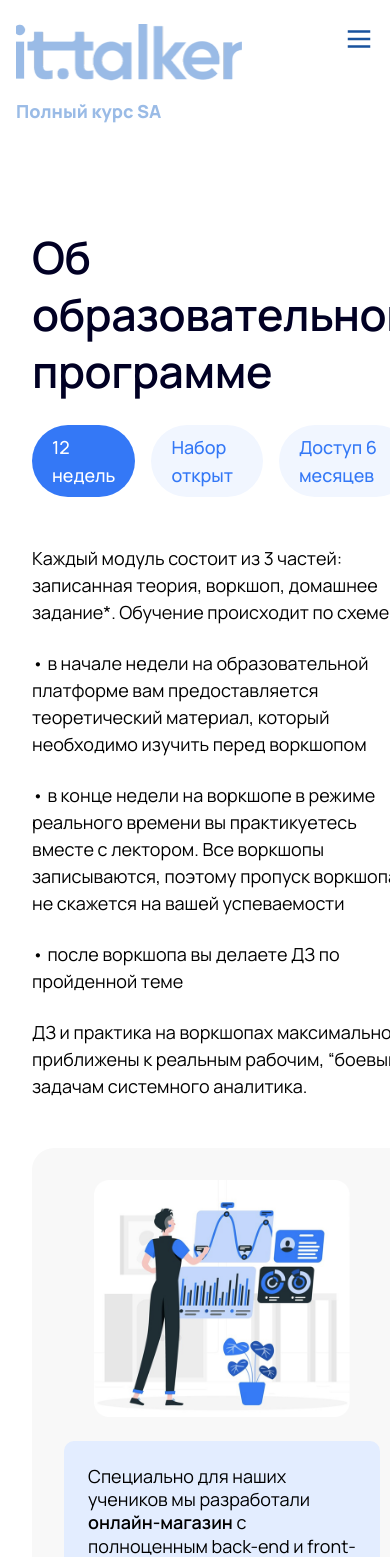
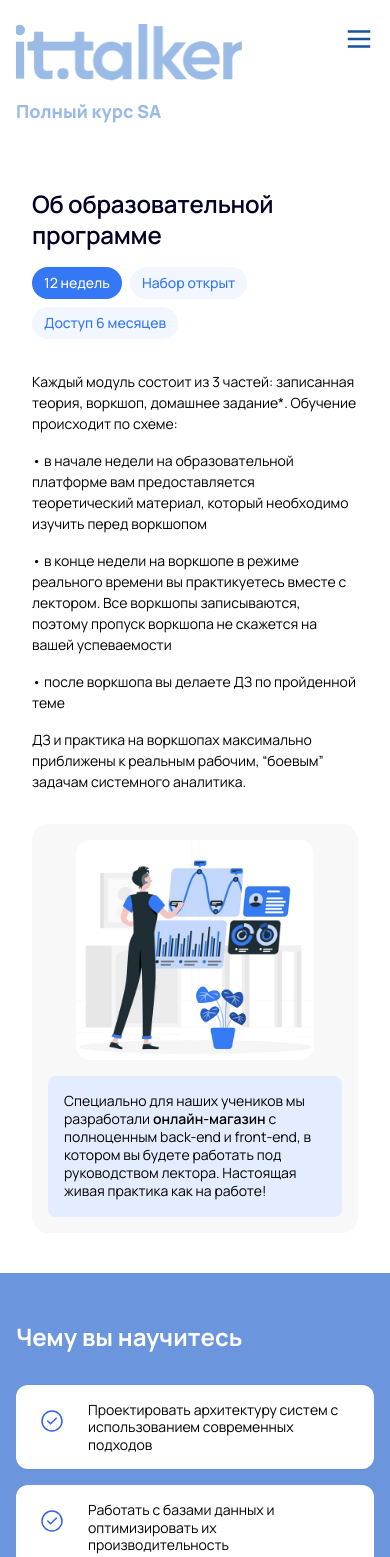
Before and after one commit to temirrllan/ittalker, a Next.js app: page /about in a window 390 px wide. Shown: the top 1557 px of the page. Built offline with nearby package versions, Linux system fonts and the light colour scheme.

Commit message:
hero responsivness

```diff
--- a/src/sections/AboutHero.tsx
+++ b/src/sections/AboutHero.tsx
@@ -15,47 +15,47 @@ const listItems = [
 
 const AboutHero = () => {
   return (
-    <section className="py-20 px-4 md:px-0">
+    <section className="py-10 sm:py-16 md:py-20 px-4 md:px-0">
       <div className="container mx-auto">
         <AnimatedSection direction="up">
           <div className="max-w-[91.625rem] mx-auto">
-            <div className="grid md:grid-cols-2 gap-12">
+            <div className="grid md:grid-cols-2 gap-8 md:gap-12">
               <div>
-                <h1 className="text-[2.78rem] font-semibold leading-[129%] tracking-[-0.01em] text-[#010024] mb-6">
+                <h1 className="text-2xl sm:text-3xl md:text-4xl lg:text-[2.78rem] font-semibold leading-[129%] tracking-[-0.01em] text-[#010024] mb-4 md:mb-6">
                   Об образовательной программе
                 </h1>
 
-                <div className="flex items-center gap-4 mb-12">
+                <div className="flex flex-wrap items-center gap-2 sm:gap-4 mb-8 md:mb-12">
                   {badges.map((badge, index) => (
                     <div
                       key={index}
-                      className={`flex items-center ${badge.bgColor} px-5 py-2 rounded-[6.25rem]`}
+                      className={`flex items-center ${badge.bgColor} px-3 sm:px-5 py-1.5 sm:py-2 rounded-[6.25rem]`}
                     >
-                      <span className={`text-lg font-medium ${badge.textColor}`}>
+                      <span className={`text-sm sm:text-base md:text-lg font-medium ${badge.textColor}`}>
                         {badge.text}
                       </span>
                     </div>
                   ))}
                 </div>
 
-                <div className="flex flex-col gap-6">
-                  <p className="text-lg leading-[150%] text-[#000000]">
+                <div className="flex flex-col gap-4 sm:gap-6">
+                  <p className="text-sm sm:text-base md:text-lg leading-[150%] text-[#000000]">
                     Каждый модуль состоит из 3 частей: записанная теория, воркшоп, домашнее задание*. Обучение происходит по схеме:
                   </p>
-                  <ul className="flex flex-col gap-6">
+                  <ul className="flex flex-col gap-4 sm:gap-6">
                     {listItems.map((item, index) => (
-                      <li key={index} className="text-lg leading-[150%] text-[#000000]">
+                      <li key={index} className="text-sm sm:text-base md:text-lg leading-[150%] text-[#000000]">
                         • {item}
                       </li>
                     ))}
                   </ul>
-                  <p className="text-lg leading-[150%] text-[#000000]">
+                  <p className="text-sm sm:text-base md:text-lg leading-[150%] text-[#000000]">
                     ДЗ и практика на воркшопах максимально приближены к реальным рабочим, &ldquo;боевым&rdquo; задачам системного аналитика.
                   </p>
                 </div>
               </div>
 
-              <div className="bg-[#F8F8F8] rounded-[1.375rem] p-8 h-full">
+              <div className="bg-[#F8F8F8] rounded-[1rem] md:rounded-[1.375rem] p-4 sm:p-6 md:p-8 h-full">
                 <div className="relative aspect-[4/3] w-full">
                   <Image
                     src="/assets/about-hero.png"
@@ -64,8 +64,8 @@ const AboutHero = () => {
                     className="object-contain"
                   />
                 </div>
-                <div className="mt-6 p-6 bg-[#E3EDFF] rounded-[0.625rem]">
-                  <p className="text-lg leading-[129%] text-[#000000]">
+                <div className="mt-4 sm:mt-6 p-4 sm:p-6 bg-[#E3EDFF] rounded-[0.5rem] sm:rounded-[0.625rem]">
+                  <p className="text-sm sm:text-base md:text-lg leading-[129%] text-[#000000]">
                     Специально для наших учеников мы разработали <span className="font-semibold">онлайн-магазин</span> с полноценным back-end и front-end, в котором вы будете работать под руководством лектора. Настоящая живая практика как на работе!
                   </p>
                 </div>
```
